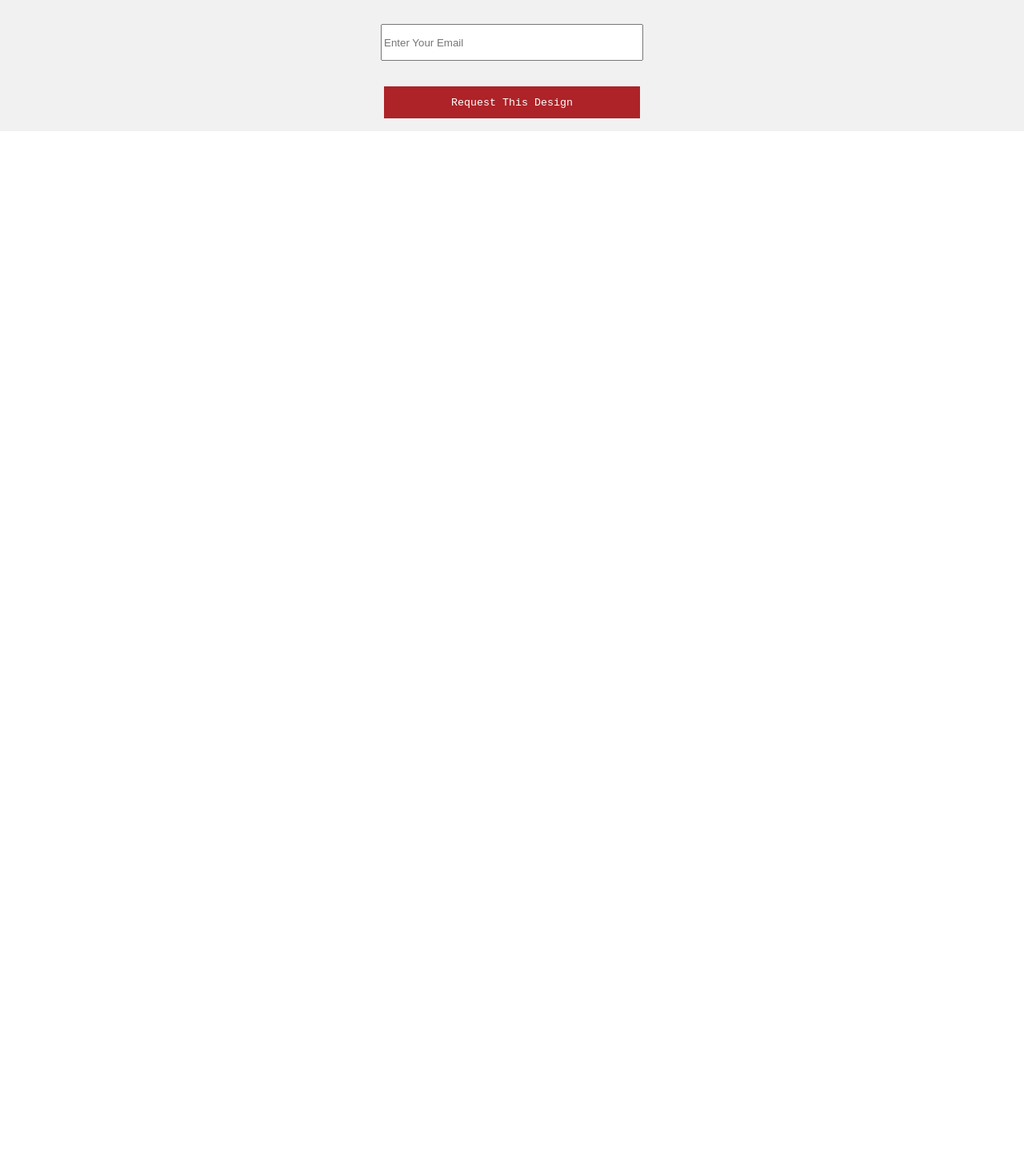
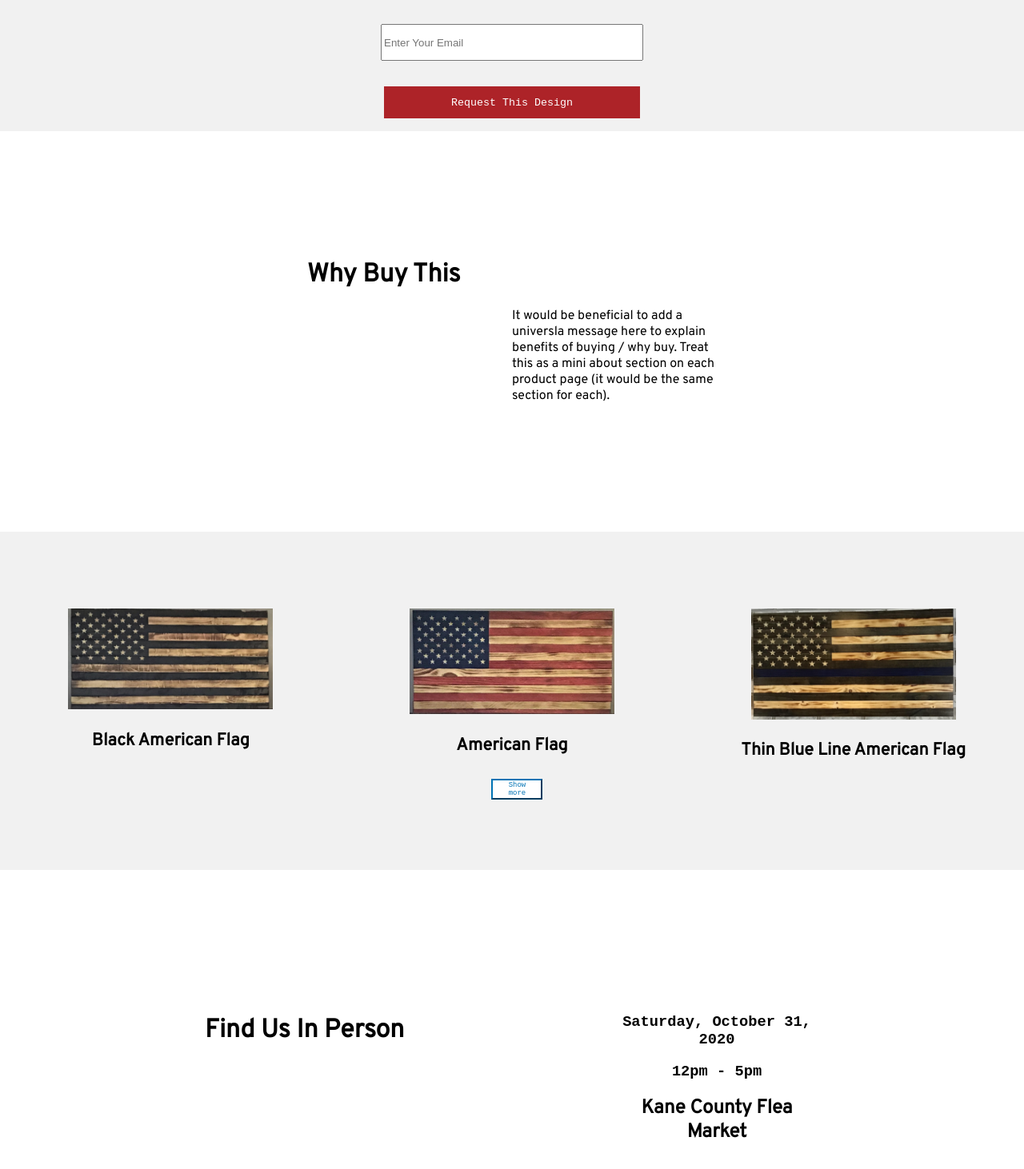
Before and after one commit to TravisExline/flag-company-site, a React (Create React App) app: page /custom in a window 1280 px wide. Shown: the part 226-1688 px from the top of the page at 80% size. Before the commit the page ends 800 px from the top, so only its background shows below. Built offline with nearby package versions, Linux system fonts and the light colour scheme; a web font is replaced by a local one.

Commit message:
finishing up custom form page

```diff
--- a/src/components/CustomForm.js
+++ b/src/components/CustomForm.js
@@ -3,6 +3,9 @@ import NavBar from './NavBar'
 import '../style/CustomForm.css'
 import {createFlag} from '../actions/flagActions'
 import {connect} from 'react-redux'
+import FlagDisplay from './FlagDisplay'
+import MyCalendar from '../containers/MyCalendar'
+import WhyBuy from '../containers/WhyBuy'
 
 class CustomForm extends React.Component {
 
@@ -24,6 +27,7 @@ class CustomForm extends React.Component {
 
     render() {
         return (
+            <div>
                 <div className='form-holder'>
                     <div className="custom-header">
                         <h1 id="custom-company-name">Scorched Wood Flag Company</h1>
@@ -38,6 +42,10 @@ class CustomForm extends React.Component {
                         </form>
                     </div>
                 </div>
+                <WhyBuy />
+                <FlagDisplay />
+                <MyCalendar />
+            </div>
         )
     }
 }
--- a/src/style/CustomForm.css
+++ b/src/style/CustomForm.css
@@ -16,7 +16,6 @@
 }
 
 .custom-flag-form {
-    margin: auto;
     width: 100%;
     display: flex;
     flex-direction: column;
```
Lines whose indentation alone changed are shown as unchanged.
